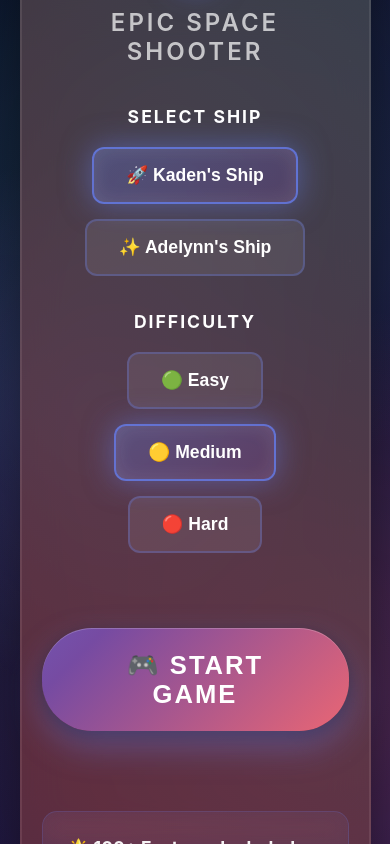
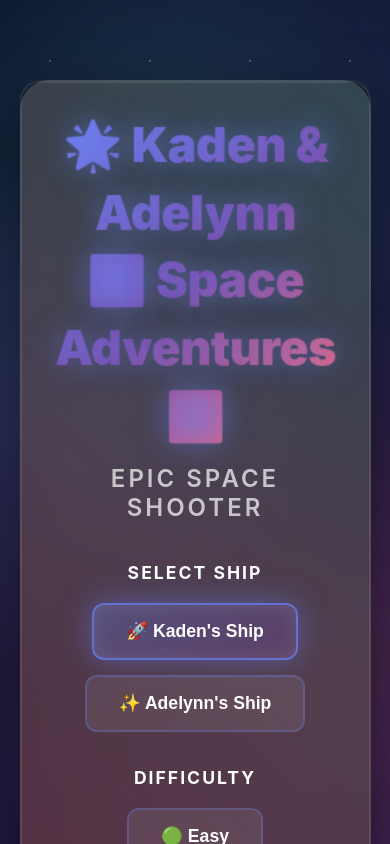
Before and after one commit to ronb12/Kaden-Adelynn-Adventures, a React (Vite) app: page / in a window 390 px wide. Built offline with nearby package versions, Linux system fonts and the light colour scheme.

Commit message:
Enable enemy shooting, fix collectibles spawn rate, add shield protection

```diff
--- a/src/components/Game.jsx
+++ b/src/components/Game.jsx
@@ -328,6 +328,17 @@ function Game({ onPause, onGameOver, difficulty, selectedShip, isPaused }) {
       const formationOffset = state.enemiesSpawned % 5 * 40
       enemy.x = Math.sin((enemy.y + formationOffset) / 30) * 50 + canvasRef.current.width / 2
     }
+
+      // Make enemies shoot back!
+      if (Math.random() < 0.003 && enemy.y > 50 && enemy.y < canvasRef.current.height - 100) {
+        state.enemyBullets.push({
+          x: enemy.x + 15,
+          y: enemy.y + 30,
+          speed: 4 * timeScale,
+          owner: 'enemy'
+        })
+      }
+
       return enemy.y < canvasRef.current.height + 50
     })
   }
@@ -385,7 +396,7 @@ function Game({ onPause, onGameOver, difficulty, selectedShip, isPaused }) {
     }
 
     // Enemy-player collisions
-    if (!state.invulnerable) {
+    if (!state.invulnerable && !state.shield) {
       for (let enemy of state.enemies) {
         if (state.player.x < enemy.x + 30 && state.player.x + state.player.width > enemy.x &&
             state.player.y < enemy.y + 30 && state.player.y + state.player.height > enemy.y) {
@@ -401,6 +412,29 @@ function Game({ onPause, onGameOver, difficulty, selectedShip, isPaused }) {
           })
           state.enemies.splice(state.enemies.indexOf(enemy), 1)
           break
+        }
+      }
+
+      // Check enemy bullet collisions with player
+      for (let i = state.enemyBullets.length - 1; i >= 0; i--) {
+        const bullet = state.enemyBullets[i]
+        if (bullet.x < state.player.x + state.player.width &&
+            bullet.x + 5 > state.player.x &&
+            bullet.y < state.player.y + state.player.height &&
+            bullet.y + 5 > state.player.y) {
+          setHealth(h => {
+            const newHealth = h - 20
+            if (newHealth <= 0) {
+              setLives(l => l - 1)
+              state.invulnerable = true
+              setTimeout(() => { state.invulnerable = false }, 2000)
+              return 100
+            }
+            return newHealth
+          })
+          state.enemyBullets.splice(i, 1)
+          state.shakeIntensity = 5
+          playSound('hit', 0.5)
         }
       }
     }
@@ -617,8 +651,8 @@ function Game({ onPause, onGameOver, difficulty, selectedShip, isPaused }) {
   }
 
   const spawnPowerUps = (state) => {
-    const chance = 0.001
-    if (Math.random() < chance && !state.isBossFight) {
+    const chance = 0.05  // 5% chance per frame - collectibles will spawn
+    if (Math.random() < chance && !state.isBossFight && state.powerUps.length < 5) {
       const x = Math.random() * (canvasRef.current.width - 50) + 25
       const y = -30
       state.powerUps.push(createPowerUp(x, y))
--- a/src/components/MainMenu.css
+++ b/src/components/MainMenu.css
@@ -2,13 +2,13 @@
   width: 100%;
   height: 100vh;
   display: flex;
-  align-items: center;
+  align-items: flex-start;
   justify-content: center;
   background: linear-gradient(135deg, #0a0e27 0%, #1a1a3e 50%, #2d1b4e 100%);
   position: relative;
   overflow-y: auto;
   overflow-x: hidden;
-  padding: 60px 0;
+  padding: 80px 0 40px 0;
 }
 
 /* Animated cosmic background */
@@ -54,12 +54,12 @@
   z-index: 1;
   max-width: 700px;
   width: 90%;
-  padding: 80px 40px 50px 40px;
+  padding: 50px 40px 40px 40px;
   border-radius: 30px;
   text-align: center;
   background: rgba(15, 15, 30, 0.6);
   backdrop-filter: blur(20px);
-  margin: 20px auto;
+  margin: 0 auto;
   min-height: fit-content;
   border: 2px solid rgba(255, 255, 255, 0.1);
   box-shadow:
@@ -105,10 +105,10 @@
 }
 
 .game-title {
-  font-size: 2.8rem;
+  font-size: 2rem;
   margin-bottom: 15px;
   margin-top: 0;
-  padding-top: 20px;
+  padding-top: 0;
   background: linear-gradient(135deg, #667eea 0%, #764ba2 50%, #ff6b6b 100%);
   -webkit-background-clip: text;
   -webkit-text-fill-color: transparent;
@@ -117,10 +117,9 @@
   letter-spacing: -0.5px;
   text-shadow: 0 0 30px rgba(102, 126, 234, 0.5);
   animation: titlePulse 3s ease-in-out infinite;
-  line-height: 1.2;
+  line-height: 1.4;
   position: relative;
   overflow: visible;
-  white-space: nowrap;
 }
 
 .game-title::after {
@@ -144,15 +143,13 @@
 
 @media (max-width: 768px) {
   .game-title {
-    font-size: 2rem;
-    white-space: normal;
+    font-size: 1.8rem;
   }
 }
 
 @media (max-width: 480px) {
   .game-title {
-    font-size: 1.6rem;
-    white-space: normal;
+    font-size: 1.4rem;
   }
 }
 
--- a/src/components/MainMenu.jsx
+++ b/src/components/MainMenu.jsx
@@ -12,7 +12,7 @@ function MainMenu({ onStartGame }) {
   return (
     <div className="main-menu">
       <div className="menu-container glass">
-        <h1 className="game-title">🌟 Kaden & Adelynn<br />Space Adventures 🌟</h1>
+        <h1 className="game-title">🌟 Kaden & Adelynn<br />🌌 Space Adventures 🌌</h1>
         <p className="game-subtitle">Epic Space Shooter</p>
 
         <div className="menu-section">
--- a/src/utils/sounds.js
+++ b/src/utils/sounds.js
@@ -2,6 +2,16 @@
 export const sounds = {
   shoot: { name: 'laser-shoot', volume: 0.3 },
   hit: { name: 'explosion', volume: 0.5 },
+  'laser-shoot': { name: 'laser-shoot', volume: 0.2 },
+  'explosion': { name: 'explosion', volume: 0.5 },
+  'powerup-pickup': { name: 'powerup-pickup', volume: 0.4 },
+  'enemy-destroy': { name: 'enemy-destroy', volume: 0.4 },
+  'boss-scream': { name: 'boss-scream', volume: 0.6 },
+  'game-over': { name: 'game-over', volume: 0.5 },
+  'level-complete': { name: 'level-complete', volume: 0.6 },
+  'achievement': { name: 'achievement', volume: 0.5 },
+  'missile-launch': { name: 'missile-launch', volume: 0.4 },
+  'shield-up': { name: 'shield-up', volume: 0.4 },
   powerup: { name: 'powerup-pickup', volume: 0.4 },
   enemyDestroy: { name: 'enemy-destroy', volume: 0.4 },
   bossSpawn: { name: 'boss-scream', volume: 0.6 },
@@ -36,6 +46,10 @@ export const playSound = (soundName, volume = 0.5) => {
       oscillator.frequency.value = 523.25
       oscillator.type = 'sine'
       break
+    case 'hit':
+      oscillator.frequency.value = 200
+      oscillator.type = 'sawtooth'
+      break
     default:
       oscillator.frequency.value = 330
   }
```
